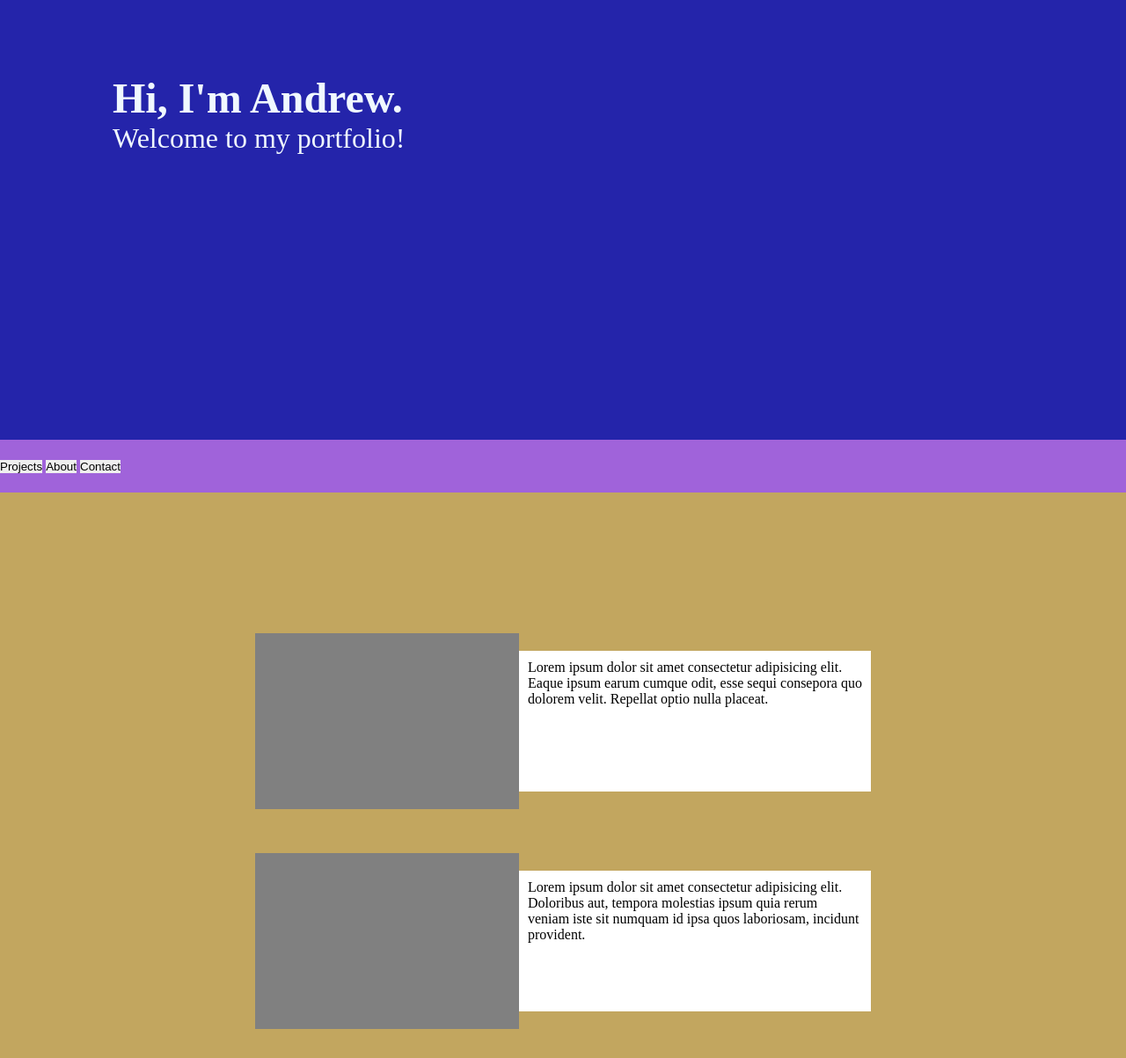
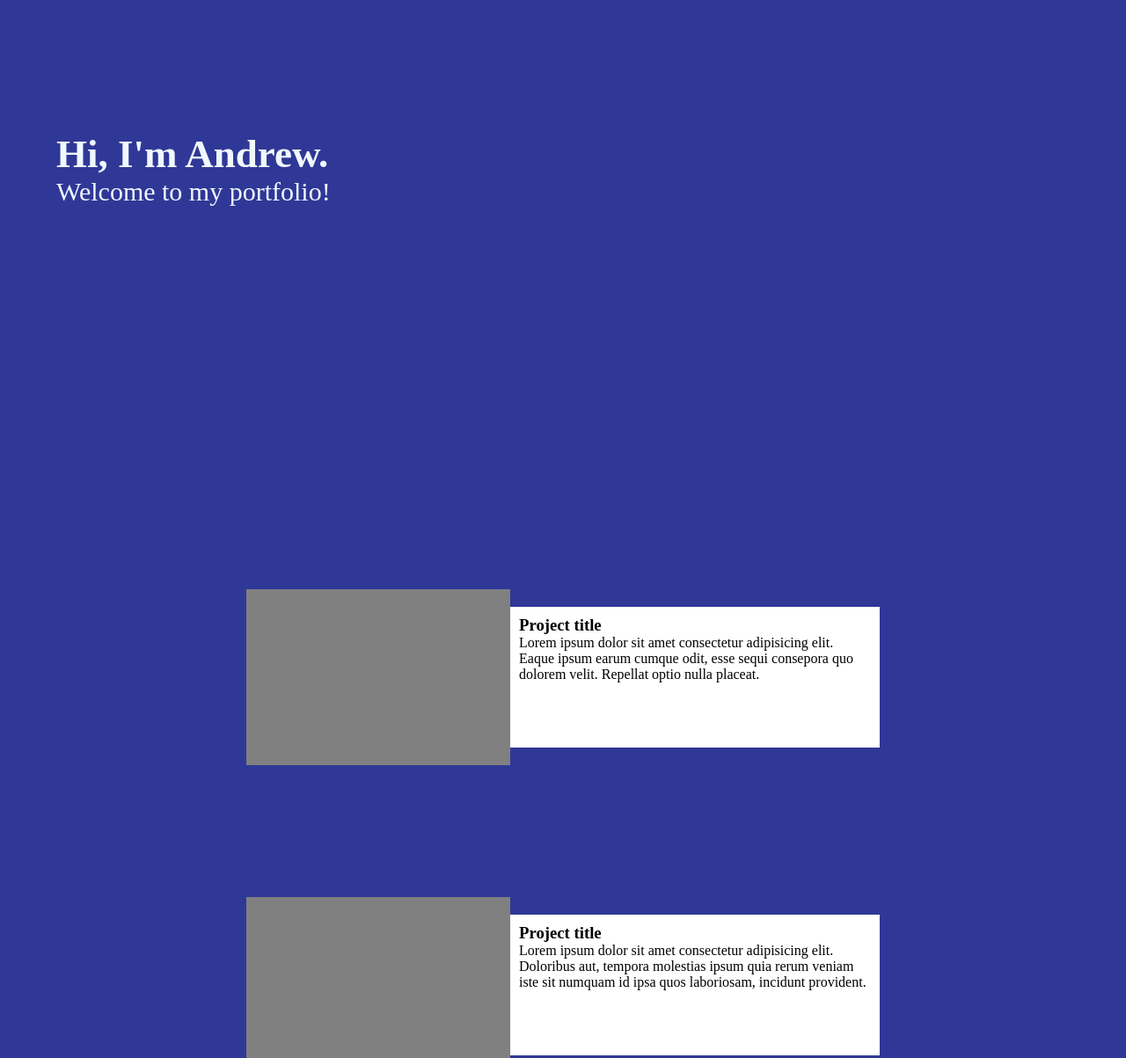
Before and after one commit to parkypark92/portfolio-website, a website built with webpack: page dist/index.html in a window 1280 px wide. Shown: the part 240-1443 px from the top of the page at 88% size. Built offline with nearby package versions, Linux system fonts and the light colour scheme.

Commit message:
make nav bar initially invisible and have it appear once the intro message reaches the top of the screen

```diff
--- a/src/index.js
+++ b/src/index.js
@@ -1,11 +1,17 @@
 import "./style.css";
 
+const navBar = document.querySelector("nav");
+const introMessage = document.querySelector(".intro-message");
 const projectsSection = document.querySelector(".projects-section");
 const aboutSection = document.querySelector(".about-section");
 const contactSection = document.querySelector(".contact-section");
 const aboutButton = document.querySelector(".about-button");
 const projectsButton = document.querySelector(".projects-button");
 const contactButton = document.querySelector(".contact-button");
+
+function scrollTo(section) {
+  section.scrollIntoView({ behavior: "smooth" });
+}
 
 aboutButton.addEventListener("click", () => {
   scrollTo(aboutSection);
@@ -19,6 +25,15 @@ contactButton.addEventListener("click", () => {
   scrollTo(contactSection);
 });
 
-function scrollTo(section) {
-  section.scrollIntoView({ behavior: "smooth" });
+function changeNavOpacity() {
+  const messagePosition = introMessage.getBoundingClientRect().top;
+  if (messagePosition <= 0) {
+    navBar.classList.remove("invisible");
+    introMessage.classList.add("invisible");
+  } else {
+    navBar.classList.add("invisible");
+    introMessage.classList.remove("invisible");
+  }
 }
+
+window.addEventListener("scroll", changeNavOpacity);
--- a/src/style.css
+++ b/src/style.css
@@ -1,51 +1,81 @@
+:root {
+    --main-background: #2f3896;
+}
+
 * {
     padding: 0;
     margin: 0;
     box-sizing: border-box;
 }
 
+body {
+    background-color: var(--main-background);
+}
+
 .intro-section, .projects-section, .about-section, .contact-section {
-    padding: 110px 10%;
+    padding: 110px 5%;
 }
 
 nav {
-    background-color: rgb(160, 99, 218);
-    height: 60px;
+    background:linear-gradient(#272d7e, rgba(39, 45, 126, 0.96));
+    padding: 0 5%;
+    height: 64px;
+    display: flex;
+    align-items: center;
+    justify-content: space-between;
     position: sticky;
     top: 0;
+    transition: opacity 200ms ease-in-out;
+}
+
+.logo {
+    color: aliceblue;
+    font-size: 45px;
+    font-weight: 800;
+}
+
+ul {
+    width: 500px;
+    display: flex;
+    justify-content: space-around;
+}
+
+li {
+    list-style: none;
+}
+
+.navigation {
+    border: none;
+    width: 100px;
+    height: 30px;
+}
+
+.intro-section {
+    background-color: var(--main-background);
+    color: aliceblue;
+    height: calc(100vh - 64px);
+    font-size: 30px;
     display: flex;
     align-items: center;
 }
 
-li {
-    list-style: none;
-    display: inline-block;
-}
-
-.navigation {
-    border: none;
-}
-
-.intro-section {
-    background-color: rgb(36, 36, 170);
-    color: aliceblue;
-    min-height: calc(100vh - 60px);
-    font-size: 2em;
-    display: flex;
-    align-items: center;
+.intro-message {
+    padding: 10px 0px;
+    transition: opacity 200ms ease-in-out;
+    position: sticky;
 }
 
 .projects-section {
-    background-color: rgb(194, 166, 95);
+    background-color: var(--main-background);
     min-height: 100vh;
 }
 
 .projects-wrapper {
     display: grid;
-    grid-template-columns: repeat(auto-fit, minmax(420px, 700px));
+    grid-template-columns: repeat(auto-fit, minmax(420px, 720px));
     justify-content: center;
-    gap: 50px;
-    padding: 50px 0px;
+    column-gap: 50px;
+    row-gap: 150px;
 }
 
 .project-ctnr {
@@ -56,20 +86,21 @@ li {
 .placeholder-img {
     background-color: gray;
     height: 200px;
-    min-width: 300px;
+    width: 300px;
 }
 
 .project-description {
     background-color: #fff;
     padding: 10px;
     height: 160px;
-    max-width: 420px;
+    width: 420px;
 }
 
 .about-section {
-    background-color: rgb(236, 123, 123);
-    padding: 110px 10%;
+    background-color: var(--main-background);
     min-height: 100vh;
+    display: flex;
+    align-items: center;
 }
 
 .about-section p {
@@ -78,6 +109,7 @@ li {
 }
 
 .contact-section {
+    background-color: var(--main-background);
     min-height: calc(100vh - 60px);
     display: flex;
     flex-direction: column;
@@ -107,6 +139,11 @@ footer {
     height: 60px;
 }
 
+.invisible {
+    opacity: 0;
+    pointer-events: none;
+}
+
 @media (max-width: 800px) {
     .project-ctnr {
         flex-direction: column;
```
Also changed, not shown: dist/index.html, dist/main.js.
